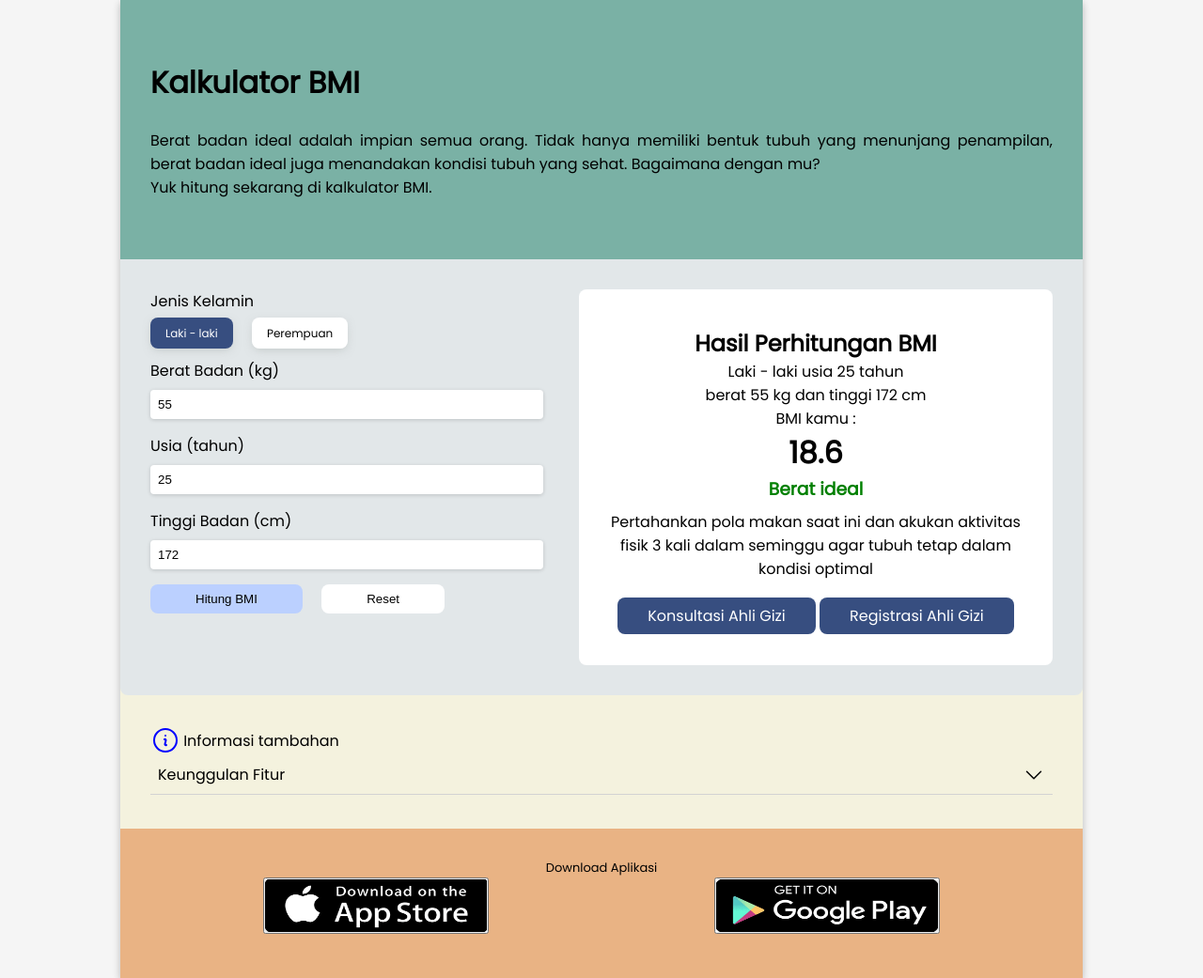
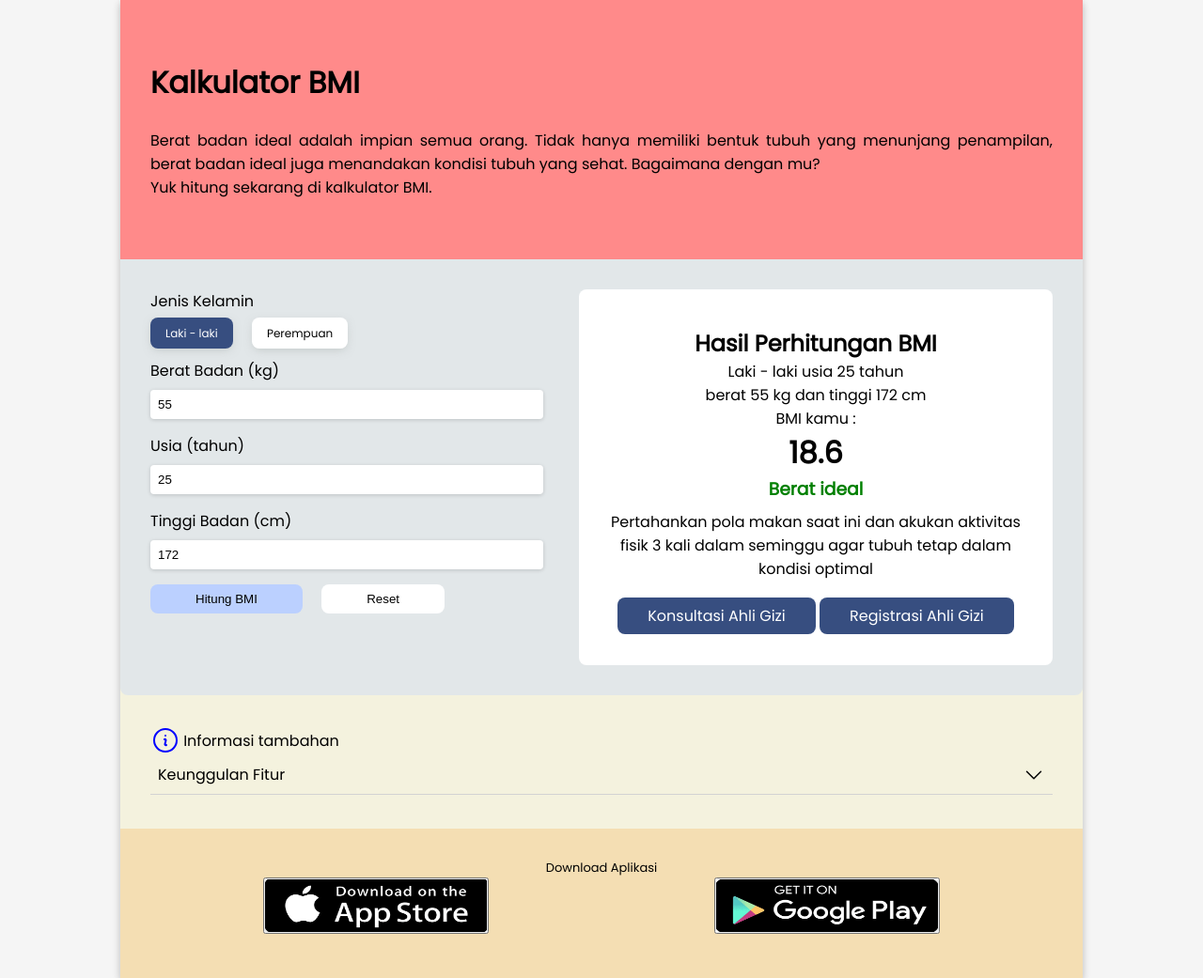
Before and after one commit to ercrew02/revou_test_day1, a plain HTML site: page index.html in a window 1280 px wide. Shown: the whole page at 94% size. Drawn offline with Linux system fonts and the light colour scheme.

Commit message:
push all

```diff
--- a/css/style.css
+++ b/css/style.css
@@ -21,7 +21,7 @@
   }
 
   header {
-    background-color: #7ab1a5;
+    background-color: #FF8A8A;
     padding: 4rem 2rem;
     position: relative;
   }
@@ -207,7 +207,7 @@
   footer {
     display: flex;
     justify-content: center;
-    background-color: #E9B384;
+    background-color: #F4DEB3;
     margin: 0;
 
   }
```
